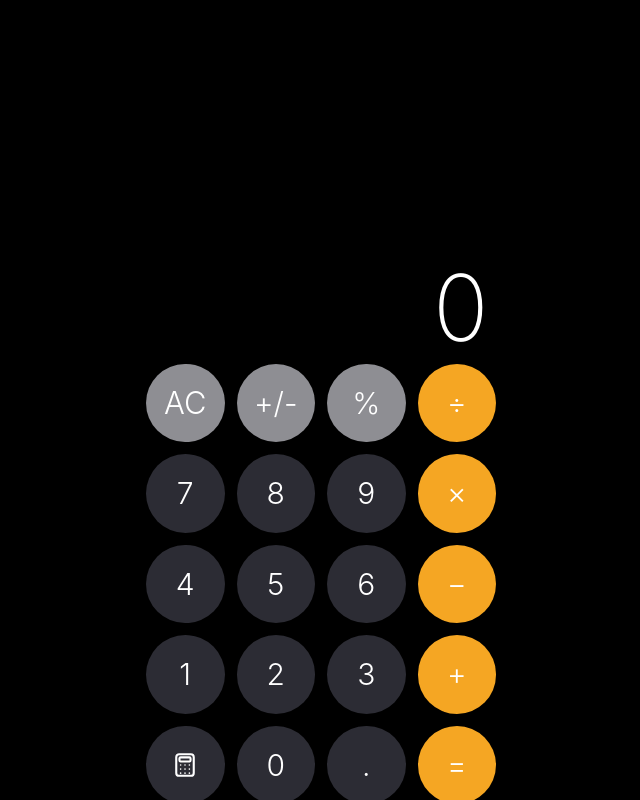
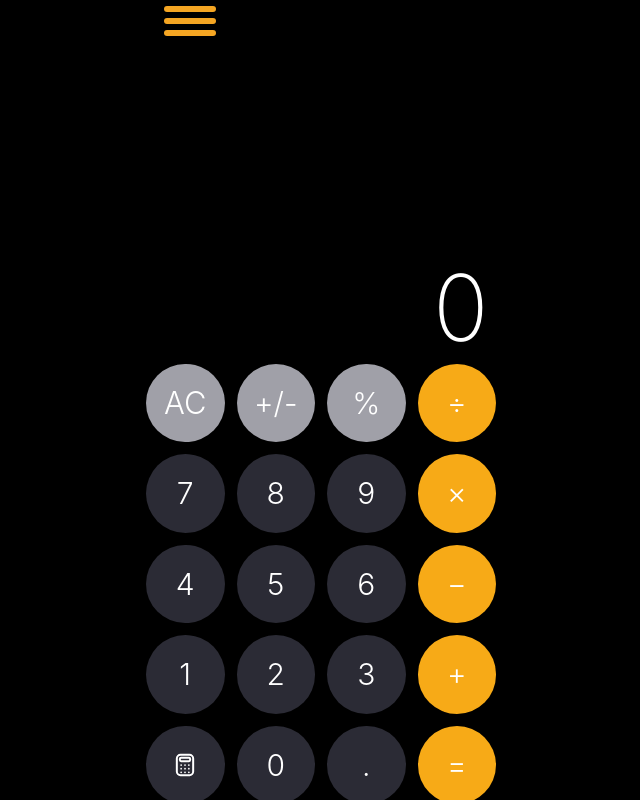
Before and after one commit to Knicksdebo22/Calculator, a React (Vite) app: page / in a window 1280 px wide. Shown: the whole page, without its empty margins (319-959 px from the left). Built offline with nearby package versions, Linux system fonts and the light colour scheme.

Commit message:
tune colors and icon

```diff
--- a/src/App.tsx
+++ b/src/App.tsx
@@ -64,22 +64,22 @@ function CalcIcon() {
       className="calc-icon"
       fill="none"
       stroke="currentColor"
-      strokeWidth="1.8"
+      strokeWidth="1.7"
       strokeLinecap="round"
       strokeLinejoin="round"
       aria-hidden="true"
     >
-      <rect x="4.5" y="2.75" width="15" height="18.5" rx="2.5" />
-      <rect x="7.25" y="5.5" width="9.5" height="3.5" rx="1" />
-      <circle cx="8.25" cy="12" r="0.7" fill="currentColor" stroke="none" />
-      <circle cx="12" cy="12" r="0.7" fill="currentColor" stroke="none" />
-      <circle cx="15.75" cy="12" r="0.7" fill="currentColor" stroke="none" />
-      <circle cx="8.25" cy="15.5" r="0.7" fill="currentColor" stroke="none" />
-      <circle cx="12" cy="15.5" r="0.7" fill="currentColor" stroke="none" />
-      <circle cx="15.75" cy="15.5" r="0.7" fill="currentColor" stroke="none" />
-      <circle cx="8.25" cy="19" r="0.7" fill="currentColor" stroke="none" />
-      <circle cx="12" cy="19" r="0.7" fill="currentColor" stroke="none" />
-      <circle cx="15.75" cy="19" r="0.7" fill="currentColor" stroke="none" />
+      <rect x="5" y="3.2" width="14" height="17.6" rx="3.2" />
+      <rect x="7.6" y="5.8" width="8.8" height="2.9" rx="1.1" />
+      <circle cx="8.7" cy="12.1" r="0.75" fill="currentColor" stroke="none" />
+      <circle cx="12" cy="12.1" r="0.75" fill="currentColor" stroke="none" />
+      <circle cx="15.3" cy="12.1" r="0.75" fill="currentColor" stroke="none" />
+      <circle cx="8.7" cy="15.2" r="0.75" fill="currentColor" stroke="none" />
+      <circle cx="12" cy="15.2" r="0.75" fill="currentColor" stroke="none" />
+      <circle cx="15.3" cy="15.2" r="0.75" fill="currentColor" stroke="none" />
+      <circle cx="8.7" cy="18.3" r="0.75" fill="currentColor" stroke="none" />
+      <circle cx="12" cy="18.3" r="0.75" fill="currentColor" stroke="none" />
+      <circle cx="15.3" cy="18.3" r="0.75" fill="currentColor" stroke="none" />
     </svg>
   );
 }
@@ -292,6 +292,12 @@ function App() {
   return (
     <div className="app-shell">
       <div className="app-inner clean-top">
+        <div className="top-accent" aria-hidden="true">
+          <span />
+          <span />
+          <span />
+        </div>
+
         <div className="display-area clean-display">
           <div className="secondary-display">
             {secondaryLine || <span className="hidden-zero">0</span>}
--- a/src/index.css
+++ b/src/index.css
@@ -35,10 +35,28 @@ button {
   background: #000;
   display: flex;
   flex-direction: column;
+  position: relative;
 }
 
 .clean-top {
   justify-content: flex-end;
+}
+
+.top-accent {
+  position: absolute;
+  top: 28px;
+  left: 38px;
+  display: flex;
+  flex-direction: column;
+  gap: 6px;
+}
+
+.top-accent span {
+  display: block;
+  width: 52px;
+  height: 6px;
+  border-radius: 999px;
+  background: #f5a623;
 }
 
 .display-area {
@@ -58,7 +76,7 @@ button {
 
 .secondary-display {
   height: 34px;
-  color: #5f5a73;
+  color: #3f4050;
   font-size: 22px;
   font-weight: 300;
   letter-spacing: -0.03em;
@@ -105,17 +123,17 @@ button {
 }
 
 .calc-button.dark {
-  background: #2c2c34;
+  background: #2b2b35;
   color: white;
 }
 
 .calc-button.gray {
-  background: #8e8e93;
+  background: #a0a0a8;
   color: white;
 }
 
 .calc-button.orange {
-  background: #f5a623;
+  background: #f7aa17;
   color: white;
 }
 
```
